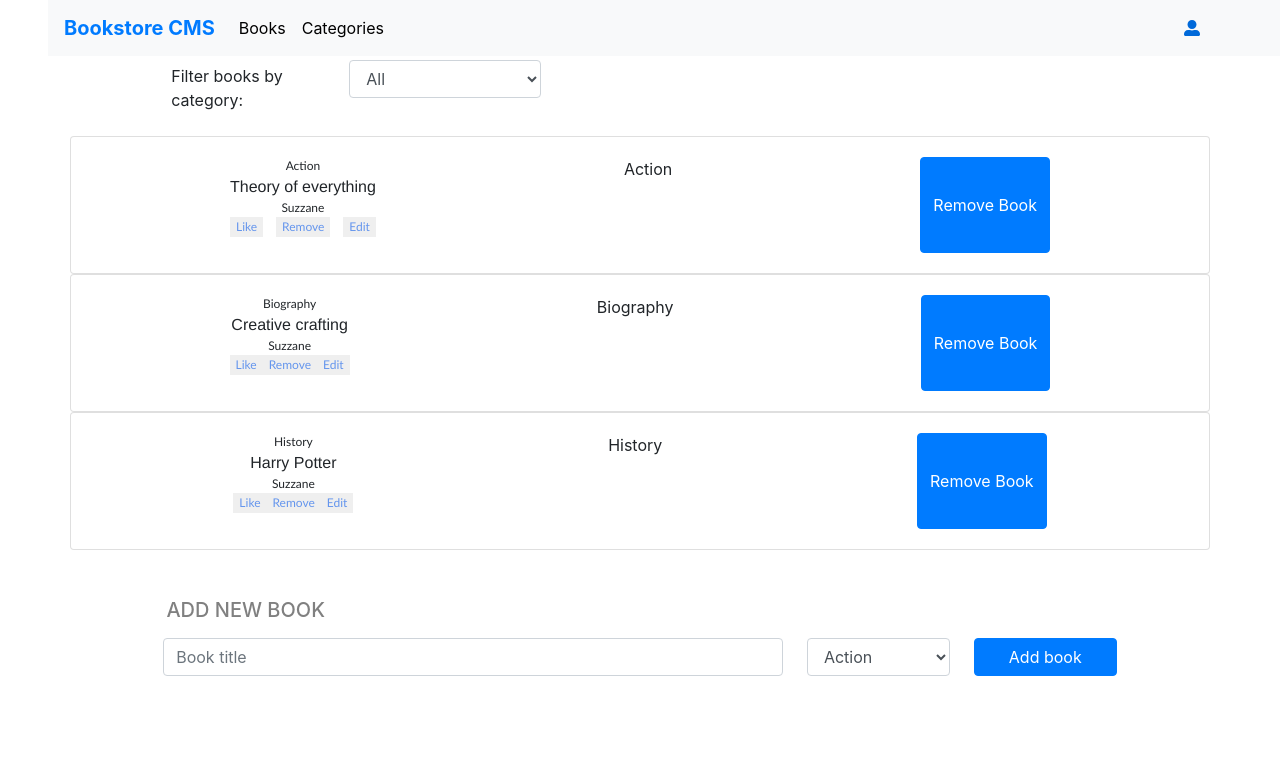
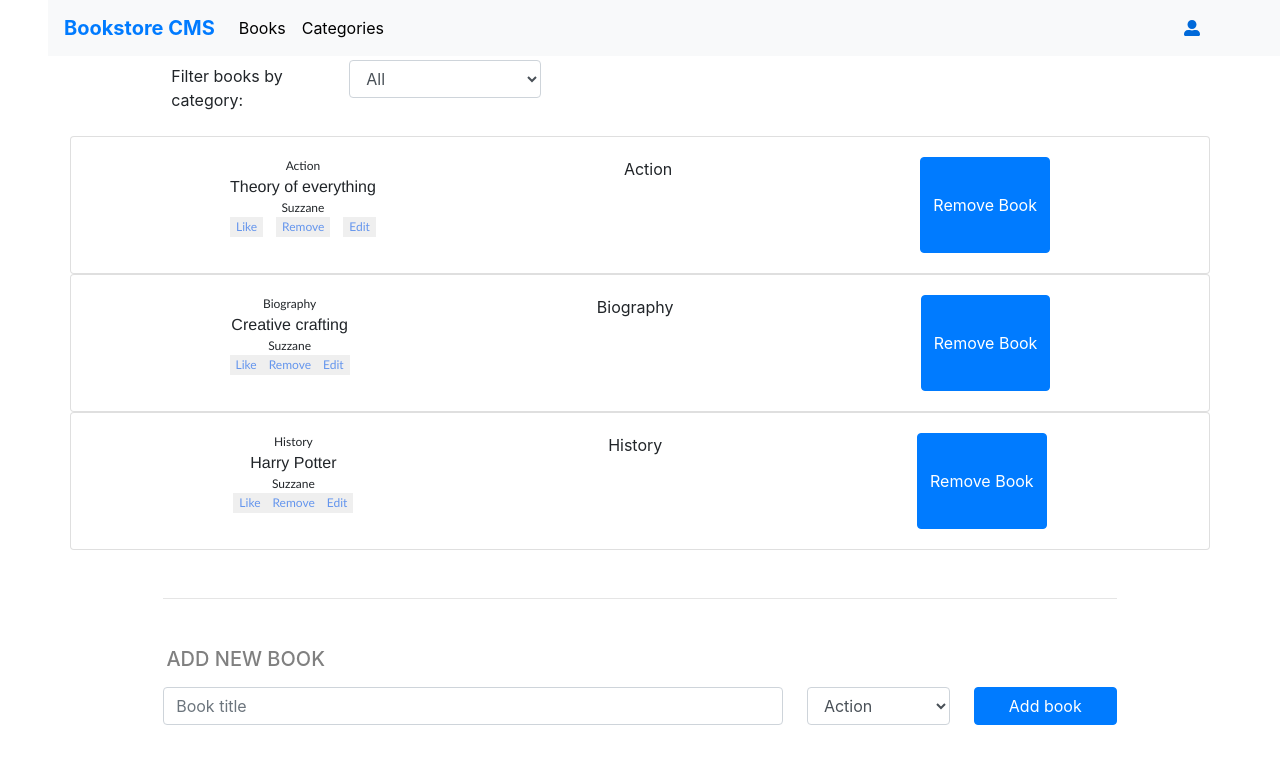
Before and after one commit to e71az/bookstore, a React (Create React App) app: page / in a window 1280 px wide. Shown: the top 764 px of the page. Built offline with nearby package versions, Linux system fonts and the light colour scheme.

Commit message:
Addeed hr element to divide booklist and bookform

```diff
--- a/src/containers/BooksForm.js
+++ b/src/containers/BooksForm.js
@@ -35,6 +35,7 @@ const BooksForm = () => {
 
   return (
     <>
+      <hr className="hr-element mt-5" />
       <h5 className="new-book-header mt-5 mb-3">ADD NEW BOOK</h5>
       <Form className="add-book-form d-flex justify-content-between">
         <Form.Group
--- a/src/style.css
+++ b/src/style.css
@@ -94,7 +94,9 @@ button {
 .header {
   font-family: 'Franklin Gothic Medium', 'Arial Narrow', Arial, sans-serif;
 }
-
+.hr-element {
+  width: 74.5%;
+}
 .add-book-form {
   width: 74.5%;
   margin: 0 auto;
```
